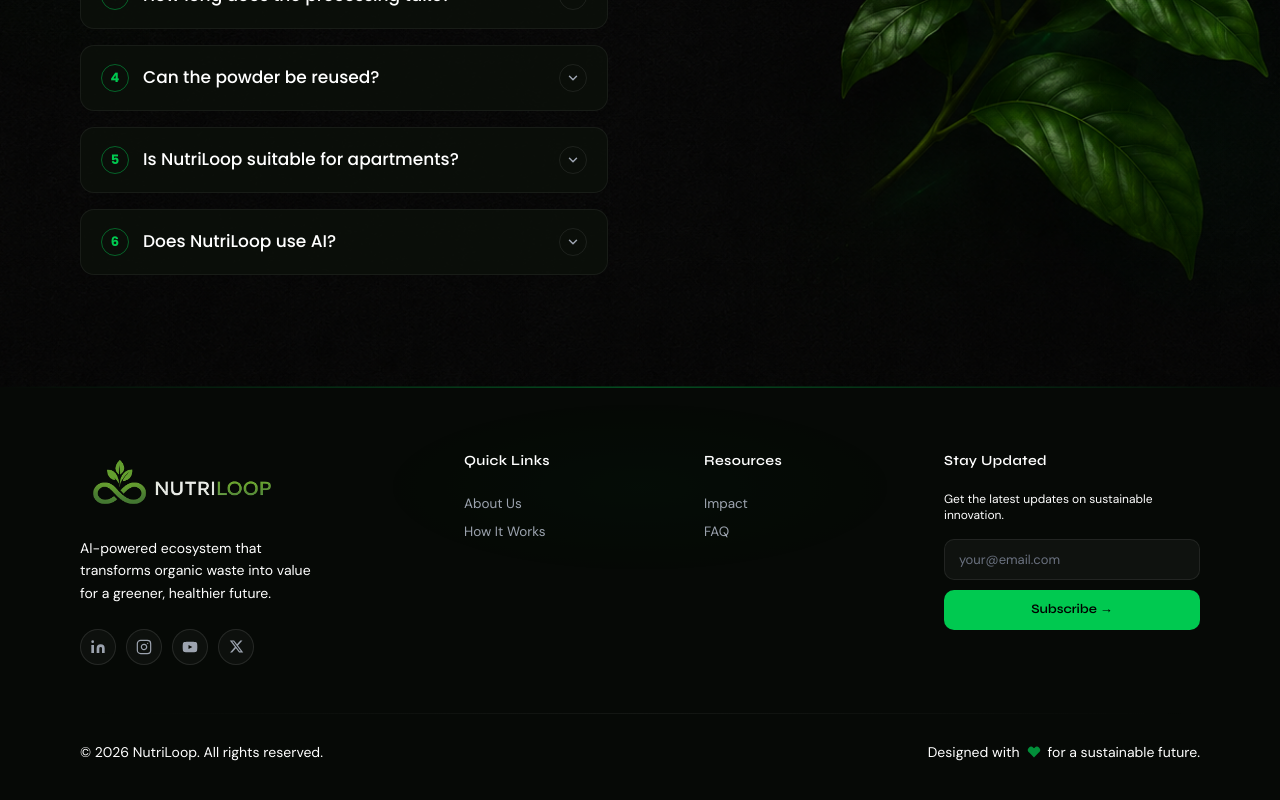
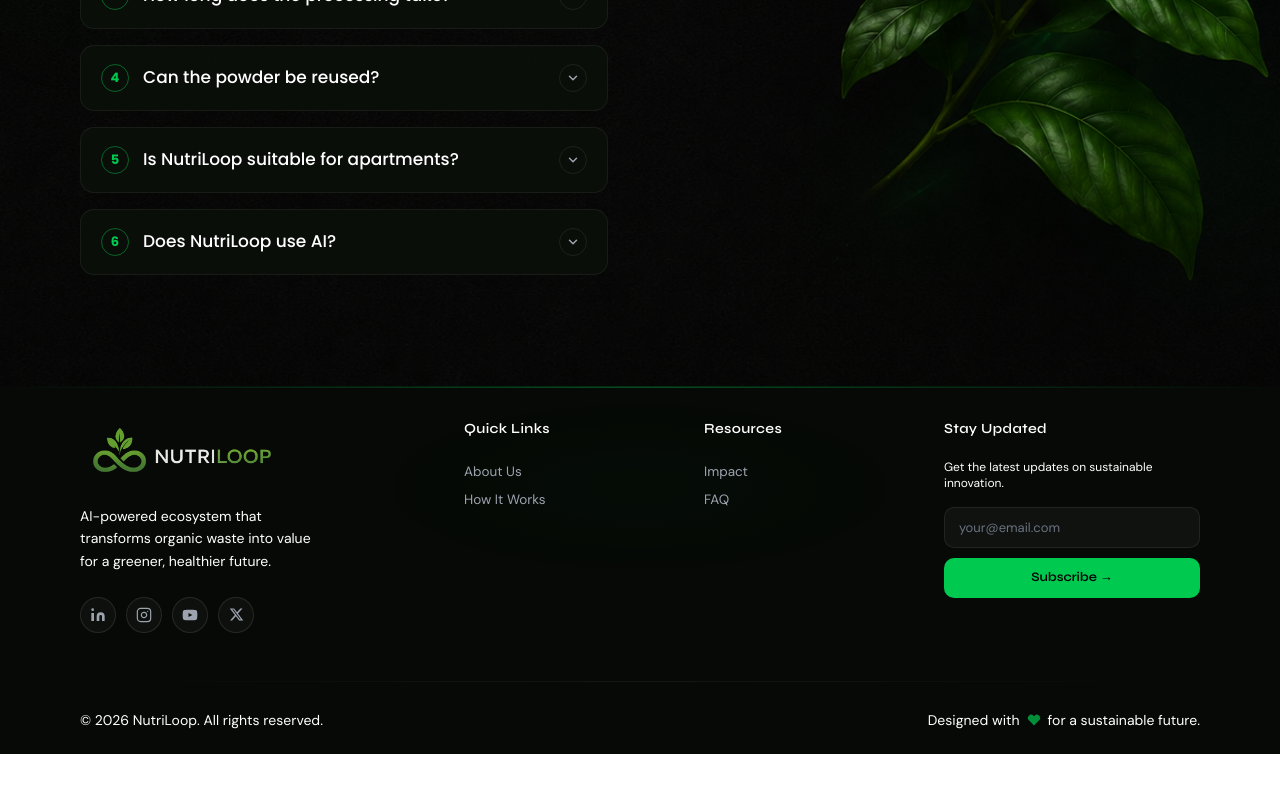
Before and after one commit to umarprogrammer19/Nutriloop, a Next.js app: page / in a window 1280 px wide. Shown: the part 4136-4936 px from the top of the page. After the commit the page ends 4890 px from the top, so only its background shows below. Built offline with nearby package versions, Linux system fonts and the light colour scheme.

Commit message:
Completed Landing Page

```diff
--- a/src/components/layout/footer.tsx
+++ b/src/components/layout/footer.tsx
@@ -162,7 +162,7 @@ export default function Footer() {
                     style={{ background: "radial-gradient(ellipse, rgba(0,201,80,0.06) 0%, transparent 70%)", animation: "glowBreath 6s ease-in-out infinite" }} />
 
                 {/* Main footer content */}
-                <div className="relative z-10 2xl:max-w-350 w-[90%] mx-auto px-0 sm:px-4 pt-12 pb-8 lg:pt-16 lg:pb-10">
+                <div className="relative z-10 2xl:max-w-350 w-[90%] mx-auto px-0 sm:px-4 pt-8 pb-6">
                     <div className="grid grid-cols-1 sm:grid-cols-2 lg:grid-cols-12 gap-10 lg:gap-8">
 
                         {/* ── Brand column ── */}
```
